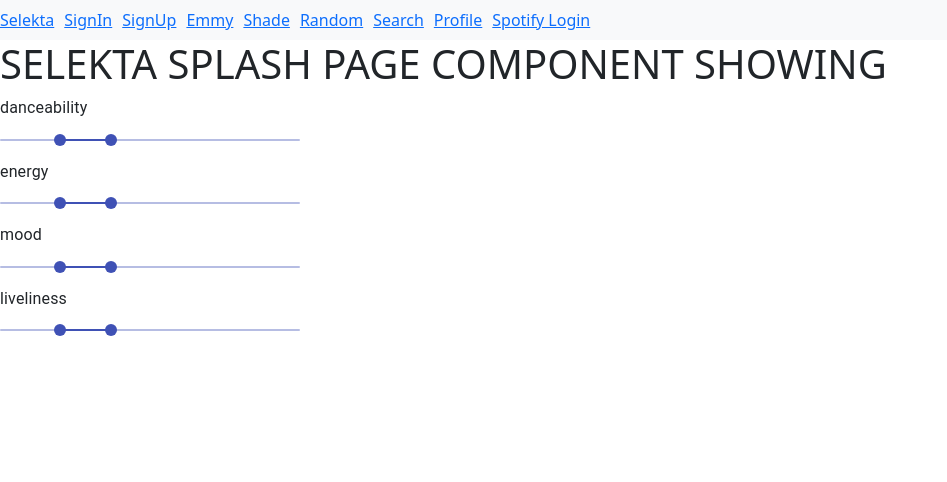
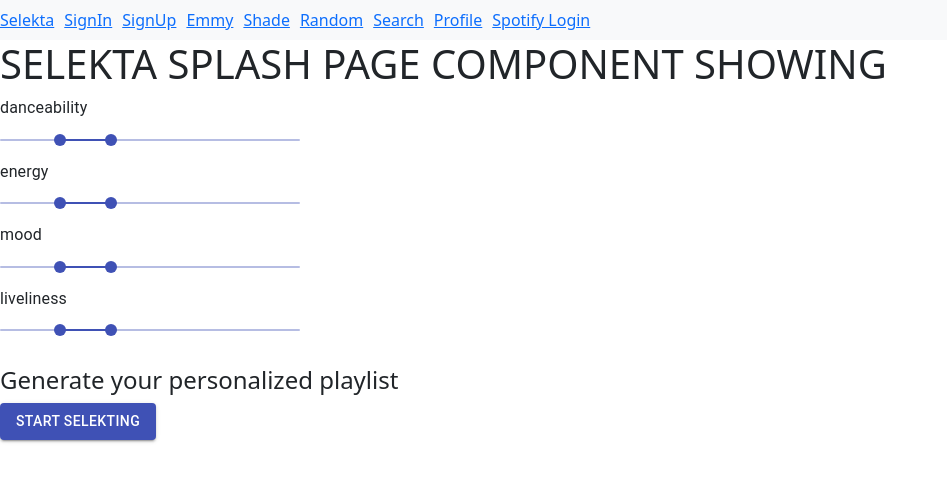
Before and after one commit to soron93/selekta, a React (Create React App) app: page / in a window 1280 px wide. Shown: the top 482 px of the page, without its empty margins (0-947 px from the left). Built offline with nearby package versions, Linux system fonts and the light colour scheme; no server answers.

Commit message:
audio playlist testing

```diff
--- a/src/components/SearchTest.jsx
+++ b/src/components/SearchTest.jsx
@@ -12,7 +12,7 @@ class Search extends Component {
             <div> <h1>SEARCH COMPONENT SHOWING</h1>
 
                 <p>
-                <SliderMockUp />
+                    <SliderMockUp />
                 </p>
 
                 <TextField onChange={onSearch}
@@ -20,9 +20,14 @@ class Search extends Component {
                     label="Selekt your music"
                     name="search" />
 
-              <h4>Results</h4>
+                <p>
+                    <h4>Results</h4>
+
+                </p>
 
             </div>
+
+
         )
     }
 }
--- a/src/components/Selekta.js
+++ b/src/components/Selekta.js
@@ -1,6 +1,6 @@
 import React, { Component } from 'react'
 import SliderMockUp from "./SliderMockUp";
-
+import { Button} from '@material-ui/core';
 
 class Selekta extends Component {
 
@@ -18,9 +18,13 @@ class Selekta extends Component {
                 </p>
 
                 <p>
-
+                <h4>
+                    Generate your personalized playlist
+                </h4>
+                <Button type="submit" variant="contained" color="primary">
+                    Start Selekting
+                </Button>
                 </p>
-
 
             </div>
 
--- a/src/components/TestEmmy.js
+++ b/src/components/TestEmmy.js
@@ -22,6 +22,9 @@ class TestEmmy extends Component {
         <p>
           <SliderMockUp />
         </p>
+
+        <iframe src="https://open.spotify.com/embed?uri=spotify:album:1DFixLWuPkv3KT3TnV35m3" width="300" height="380" frameborder="0" allowtransparency="true" allow="encrypted-media"></iframe>
+
         <ThemeProvider theme={muiTheme}>
           <AudioPlayer elevation={1}
     width="20%"
```
Also changed, not shown: 1 other file (tests, documents, lock files or other folders).
